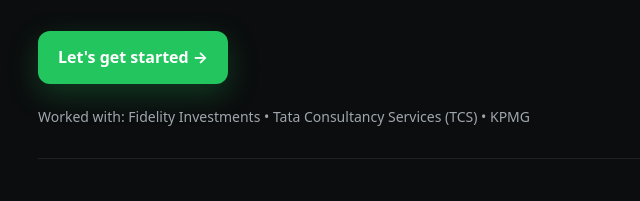
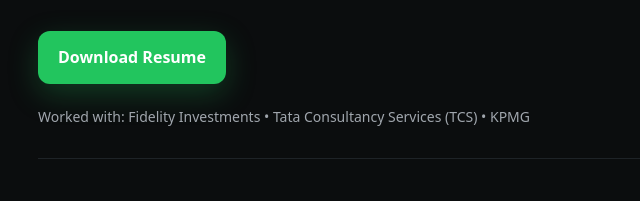
Before and after one commit to pratikdkale/pratikdkale, a plain HTML site: page docs/index.html in a window 1280 px wide. Shown: the part 346-547 px from the top of the page, 52-692 px from the left. Drawn offline with Linux system fonts and the light colour scheme.

Commit message:
Download resume button given on home page

```diff
--- a/docs/index.html
+++ b/docs/index.html
@@ -53,7 +53,10 @@
   <div class="hero-copy">
     <h1>Pratik D. Kale</h1>
     <p class="muted">Quantitative Researcher focused on execution, signal engineering, and financial modeling. Building robust research pipelines and finance-grade systems.</p>
-    <a class="cta" href="#case-studies">Let's get started →</a>
+    <!-- <a class="cta" href="#case-studies">Let's get started →</a> -->
+    <!-- <a class="cta" href="#case-studies">Let's get started →</a> -->
+    <a class="cta" href="/pratikdkale/static/docs/Pratik_Kale_Quant_Resume_2025.pdf" target="_blank" rel="noopener">Download Resume</a>
+
     <div class="worked-with muted">Worked with: Fidelity Investments • Tata Consultancy Services (TCS) • KPMG </div>
   </div>
   <div class="hero-photo">
```
